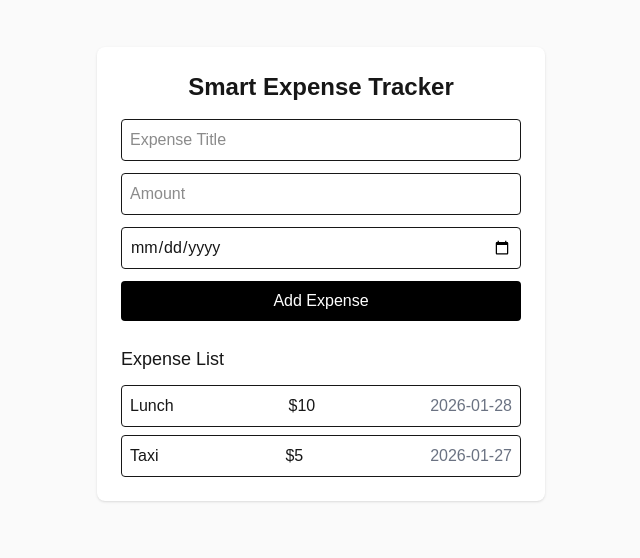
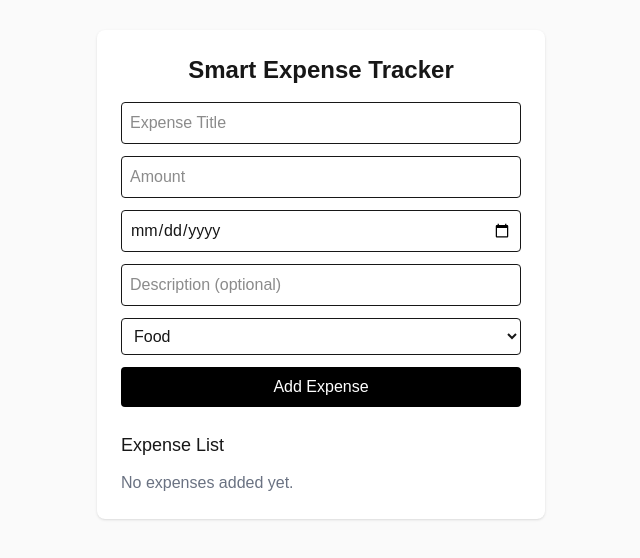
Before and after one commit to Elena-Zoghby/techtalks-smart-expense-tracker, a Next.js app: page / in a window 1280 px wide. Shown: the part 126-684 px from the top of the page, without its empty margins (319-959 px from the left). Built offline with nearby package versions, Linux system fonts and the light colour scheme.

Commit message:
Save my current frontend work

```diff
--- a/app/page.tsx
+++ b/app/page.tsx
@@ -1,42 +1,73 @@
 "use client";
 
-import { useState } from "react";
+import { useState, useEffect } from "react";
 
 type Expense = {
+  id: number;
   title: string;
   amount: number;
   date: string;
+  description?: string;
+  category: string;
 };
 
 export default function Home() {
-  // Mock initial data
-  const [expenses, setExpenses] = useState<Expense[]>([
-    { title: "Lunch", amount: 10, date: "2026-01-28" },
-    { title: "Taxi", amount: 5, date: "2026-01-27" },
-  ]);
-
+  const [expenses, setExpenses] = useState<Expense[]>([]);
   const [title, setTitle] = useState("");
   const [amount, setAmount] = useState("");
   const [date, setDate] = useState("");
+  const [description, setDescription] = useState("");
+  const [category, setCategory] = useState("Food"); // default value
 
-  const handleAddExpense = () => {
+  // Fetch existing expenses from backend on load
+  useEffect(() => {
+    fetch("/api/expenses")
+      .then((res) => res.json())
+      .then((data: Expense[]) => setExpenses(data))
+      .catch((err) => console.error("Error fetching expenses:", err));
+  }, []);
+
+  // Add new expense
+  const handleAddExpense = async () => {
     if (!title || !amount || !date) {
-      alert("Please fill all fields");
+      alert("Please fill all required fields");
       return;
     }
 
-    const newExpense: Expense = {
+    const newExpense = {
       title,
       amount: Number(amount),
       date,
+      description,
+      category,
     };
 
-    setExpenses([...expenses, newExpense]);
+    try {
+      const res = await fetch("/api/expenses", {
+        method: "POST",
+        headers: { "Content-Type": "application/json" },
+        body: JSON.stringify(newExpense),
+      });
 
-    // Clear input fields
-    setTitle("");
-    setAmount("");
-    setDate("");
+      if (!res.ok) {
+        const error = await res.json();
+        alert("Error: " + error.message);
+        return;
+      }
+
+      const savedExpense: Expense = await res.json();
+      setExpenses([...expenses, savedExpense]);
+
+      // Clear input fields
+      setTitle("");
+      setAmount("");
+      setDate("");
+      setDescription("");
+      setCategory("Food");
+    } catch (err) {
+      console.error(err);
+      alert("Failed to add expense");
+    }
   };
 
   return (
@@ -74,6 +105,28 @@ export default function Home() {
             className="border p-2 rounded"
           />
 
+          <input
+            type="text"
+            placeholder="Description (optional)"
+            value={description}
+            onChange={(e) => setDescription(e.target.value)}
+            className="border p-2 rounded"
+          />
+
+          {/* Category Dropdown */}
+          <select
+            value={category}
+            onChange={(e) => setCategory(e.target.value)}
+            className="border p-2 rounded"
+          >
+            <option>Food</option>
+            <option>Transport</option>
+            <option>Bills</option>
+            <option>Entertainment</option>
+            <option>Shopping</option>
+            <option>Other</option>
+          </select>
+
           <button
             onClick={handleAddExpense}
             className="bg-black text-white p-2 rounded hover:bg-gray-800"
@@ -91,12 +144,15 @@ export default function Home() {
             <p className="text-gray-500">No expenses added yet.</p>
           ) : (
             <ul className="flex flex-col gap-2">
-              {expenses.map((expense, index) => (
+              {expenses.map((expense) => (
                 <li
-                  key={index}
+                  key={expense.id}
                   className="flex justify-between items-center border p-2 rounded"
                 >
-                  <span className="font-medium">{expense.title}</span>
+                  <div className="flex flex-col">
+                    <span className="font-medium">{expense.title}</span>
+                    <span className="text-gray-500 text-sm">{expense.category}</span>
+                  </div>
                   <span>${expense.amount}</span>
                   <span className="text-gray-500">{expense.date}</span>
                 </li>
--- a/package.json
+++ b/package.json
@@ -33,7 +33,7 @@
   "keywords": [],
   "author": "",
   "license": "ISC",
-  "type": "commonjs",
+  "type": "module",
   "bugs": {
     "url": "https://github.com/Elena-Zoghby/techtalks-smart-expense-tracker/issues"
   },
--- /dev/null
+++ b/pages/api/expenses.ts
@@ -0,0 +1,52 @@
+import { NextApiRequest, NextApiResponse } from "next";
+
+type Expense = {
+  id: number;
+  title: string;
+  amount: number;
+  date: string;
+  description?: string;
+  category: "Food" | "Transport" | "Bills" | "Entertainment" | "Other";
+};
+
+let expenses: Expense[] = [];
+
+export default function handler(req: NextApiRequest, res: NextApiResponse) {
+  if (req.method === "GET") {
+    res.status(200).json(expenses);
+  } else if (req.method === "POST") {
+    const { title, amount, date, description, category } = req.body;
+
+    if (!title || amount === undefined || !date || !category) {
+      return res.status(400).json({ message: "Missing fields" });
+    }
+
+    if (typeof amount !== "number" || isNaN(amount)) {
+      return res.status(400).json({ message: "Amount must be a number" });
+    }
+
+    if (isNaN(Date.parse(date))) {
+      return res.status(400).json({ message: "Invalid date" });
+    }
+
+const validCategories = ["Food", "Bills", "Shopping", "Entertainment", "Transport", "Other"];
+if (!validCategories.includes(category)) {
+  return res.status(400).json({ message: "Invalid category" });
+}
+
+    const newExpense: Expense = {
+      id: expenses.length + 1,
+      title,
+      amount,
+      date,
+      description: description || "",
+      category,
+    };
+
+    expenses.push(newExpense);
+    res.status(201).json(newExpense);
+  } else {
+    res.setHeader("Allow", ["GET", "POST"]);
+    res.status(405).end(`Method ${req.method} Not Allowed`);
+  }
+}
```
